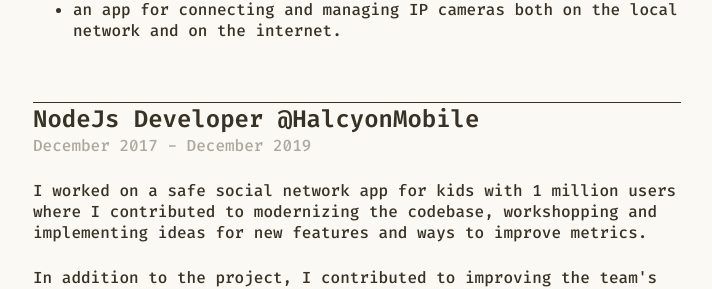
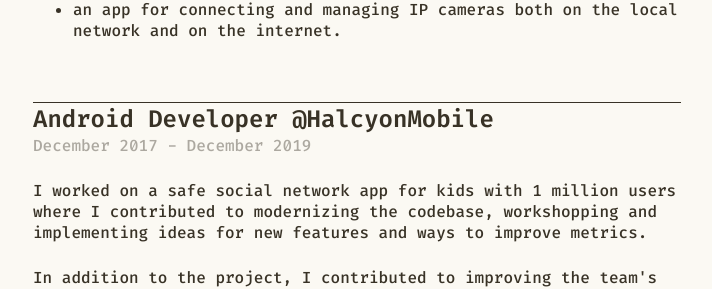
Before and after one commit to AlexGabor/alexgabor.com, a Jekyll site: the page built from cv.html, in a window 1280 px wide. Shown: the part 1337-1626 px from the top of the page, without its empty margins (283-995 px from the left). Built offline with Jekyll 4.4.1, drawn with Linux system fonts in a browser that asks for light colours.

Commit message:
fix: subtitle

```diff
--- a/cv.html
+++ b/cv.html
@@ -113,7 +113,7 @@
 
 </br>
 
-<h2>NodeJs Developer @HalcyonMobile</h2>
+<h2>Android Developer @HalcyonMobile</h2>
 <span class="date">December 2017 - December 2019</span>
 
 <p>
```
